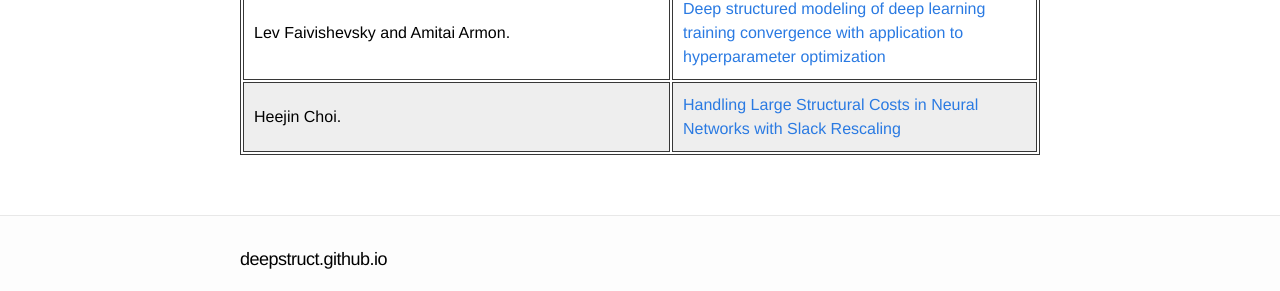
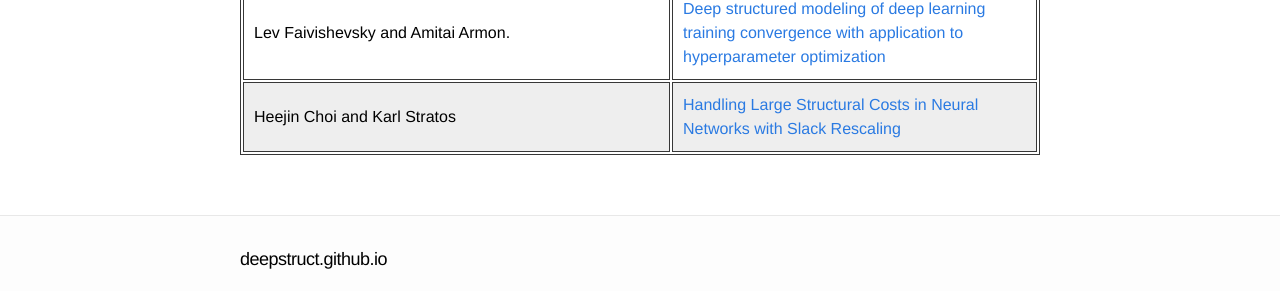
Before and after one commit to deepstruct/deepstruct.github.io, a Jekyll site: the page built from ICML17/5_ac.md, in a window 1280 px wide. Shown: the part 1455-1746 px from the top of the page. Built offline with Jekyll 4.4.1, drawn with Linux system fonts in a browser that asks for light colours.

Commit message:
Update 5_ac.md

```diff
--- a/ICML17/5_ac.md
+++ b/ICML17/5_ac.md
@@ -24,4 +24,4 @@ name: 5
 | Joel Ruben Antony Moniz and Christopher Pal. | [Deep Convolutional Networks with Non-convolutional Recurrent Memory for Structured Prediction](1stDeepStructWS_paper_18.pdf) |
 | Xinyi Yang, Hao Liu and Zenglin Xu. | [Variational Structured Stochastic Network](1stDeepStructWS_paper_9.pdf) |
 |Lev Faivishevsky and Amitai Armon.  | [Deep structured modeling of deep learning training convergence with application to hyperparameter optimization](1stDeepStructWS_paper_3.pdf) |
-| Heejin Choi. | [Handling Large Structural Costs in Neural Networks with Slack Rescaling](1stDeepStructWS_paper_20.pdf) |
+| Heejin Choi and Karl Stratos | [Handling Large Structural Costs in Neural Networks with Slack Rescaling](1stDeepStructWS_paper_20.pdf) |
```
